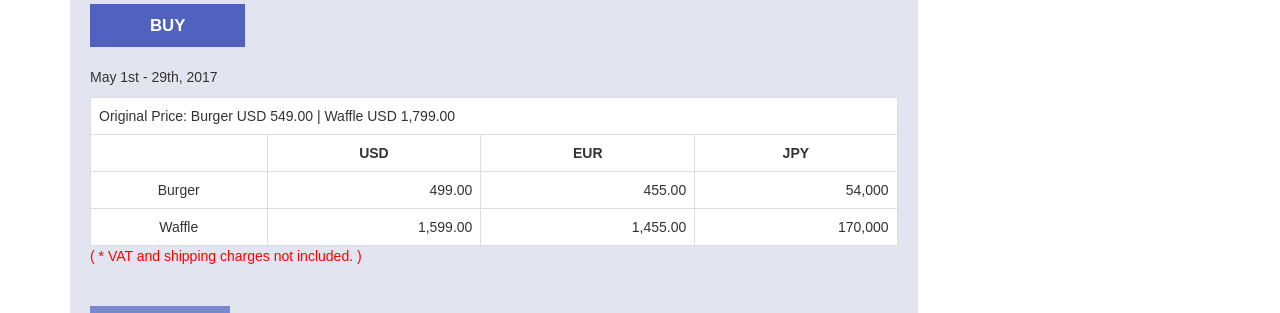
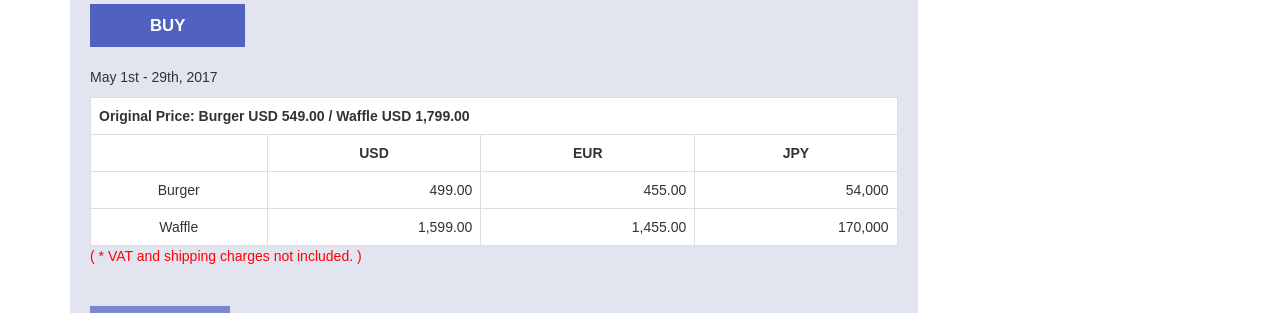
Before and after one commit to turtlebot/turtlebot.com, a Jekyll site: the page built from purchase.md, in a window 1280 px wide and 900 px high. Shown: the part 190-503 px from the top of the window. Built offline with Jekyll 4.4.1, drawn with Linux system fonts in a browser that asks for light colours; nearby versions of some CDN libraries; a script that is not in the unit is left out.

```diff
--- a/purchase.md
+++ b/purchase.md
@@ -25,7 +25,7 @@
 
   <table class="table table-bordered early-bird">
     <tr>
-      <td colspan='4' class="td_l">Original Price: Burger USD 549.00 | Waffle USD 1,799.00</td>
+      <td colspan='4' class="td_l"><b>Original Price: Burger USD 549.00 / Waffle USD 1,799.00</b></td>
     </tr>
     <tr>
       <th></th>
```
